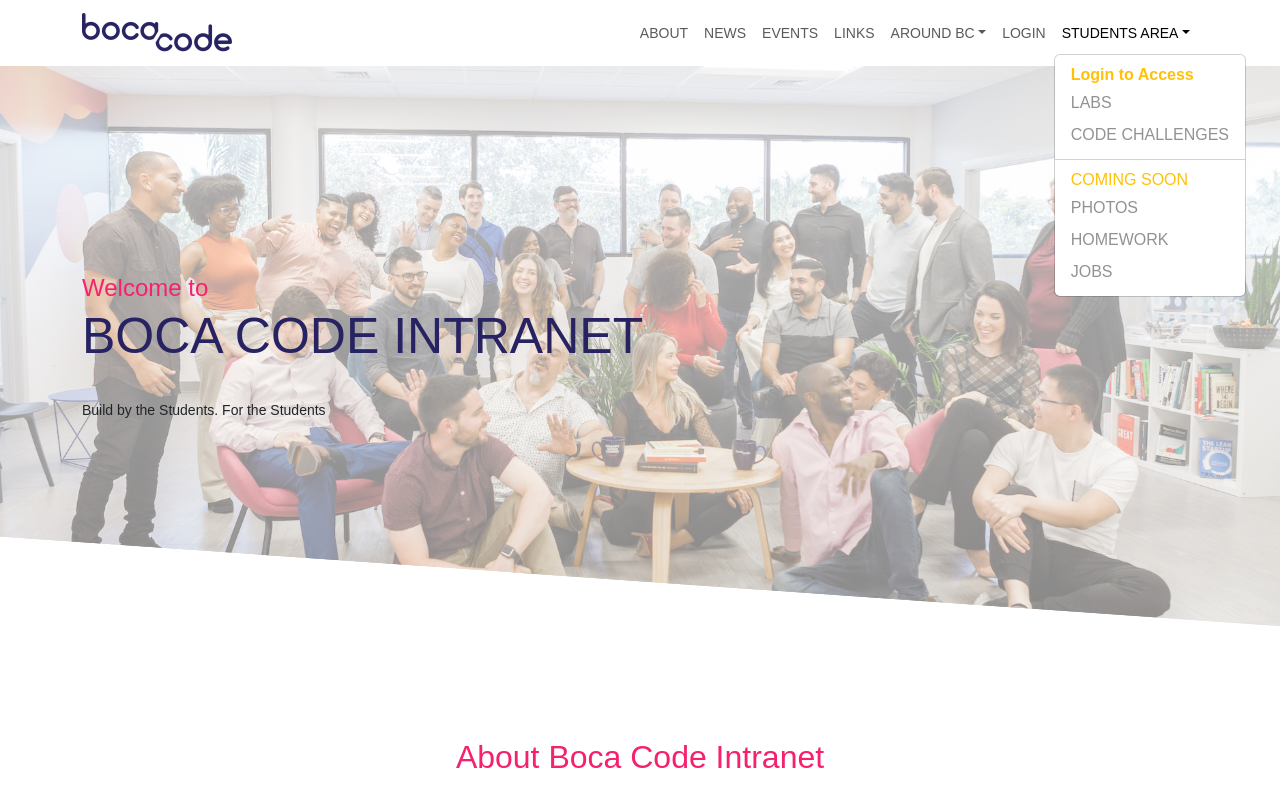
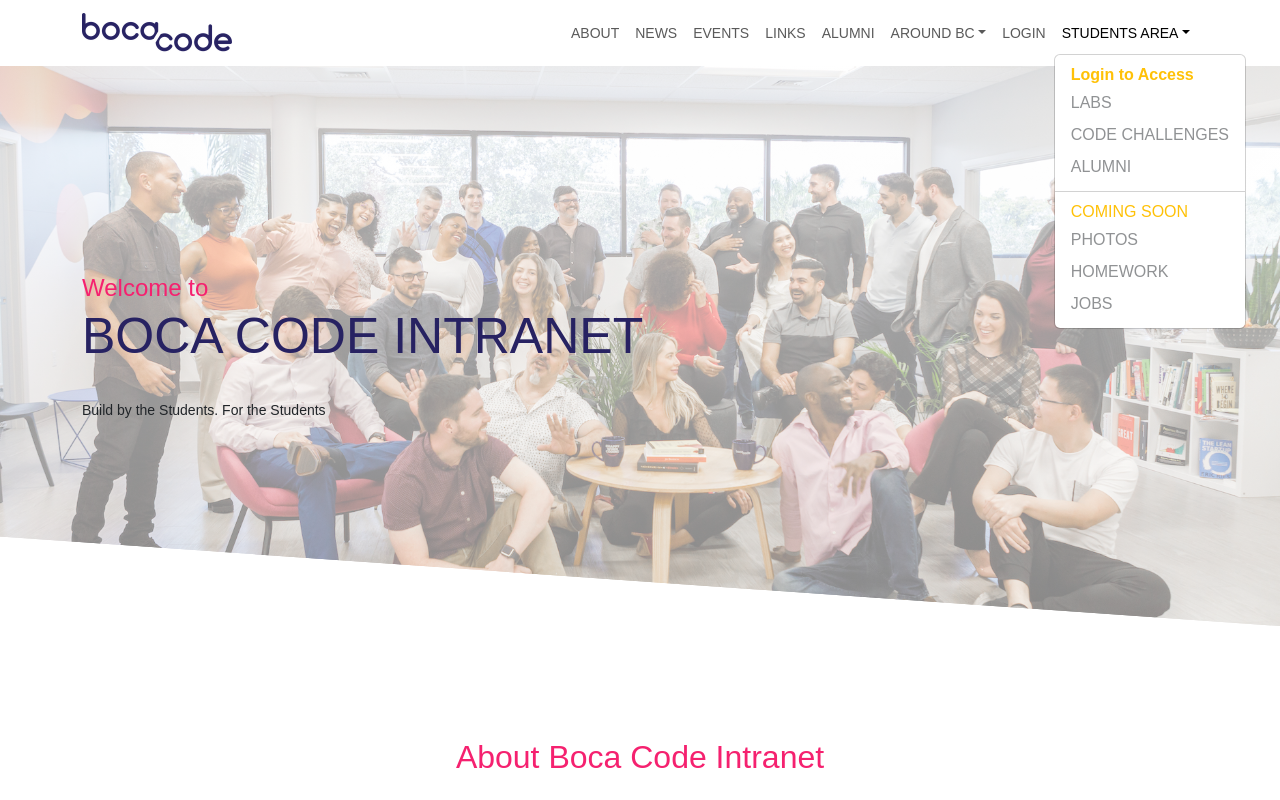
Before and after one commit to jonathans199/bc-intranet-nextjs, a Next.js app: page / in a window 1280 px wide. Both pictures are taken after a click on the button "STUDENTS AREA". Shown: the top 800 px of the page. Built offline with nearby package versions, Linux system fonts and the light colour scheme; no server answers.

Commit message:
added alumni link to navigation

```diff
--- a/components/layout/Navigation/Tabs/StudentsAreaTab.tsx
+++ b/components/layout/Navigation/Tabs/StudentsAreaTab.tsx
@@ -17,11 +17,15 @@
           <strong>Login to Access</strong>{' '}
         </span>
       )}
+
       <NavDropdown.Item href="/labs" disabled={isDisabled}>
         LABS
       </NavDropdown.Item>
       <NavDropdown.Item href="/challenges" disabled={isDisabled}>
         CODE CHALLENGES
+      </NavDropdown.Item>
+      <NavDropdown.Item href="/alumni" disabled={isDisabled}>
+        ALUMNI
       </NavDropdown.Item>
       <NavDropdown.Divider />
       <span className="mx-3 text-warning">COMING SOON </span>
--- a/components/layout/Navigation/index.tsx
+++ b/components/layout/Navigation/index.tsx
@@ -102,6 +102,7 @@
               <Nav.Link href="news">NEWS</Nav.Link>
               <Nav.Link href="events">EVENTS</Nav.Link>
               <Nav.Link href="/#links">LINKS</Nav.Link>
+              <Nav.Link href="alumni">ALUMNI</Nav.Link>
               <AroundBCTab />
               {user ? (
                 <Nav.Link onClick={logOutUser}>LOGOUT</Nav.Link>
```
